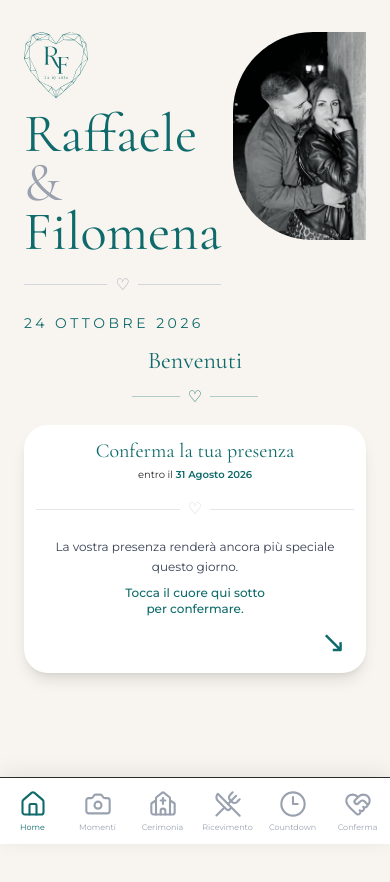
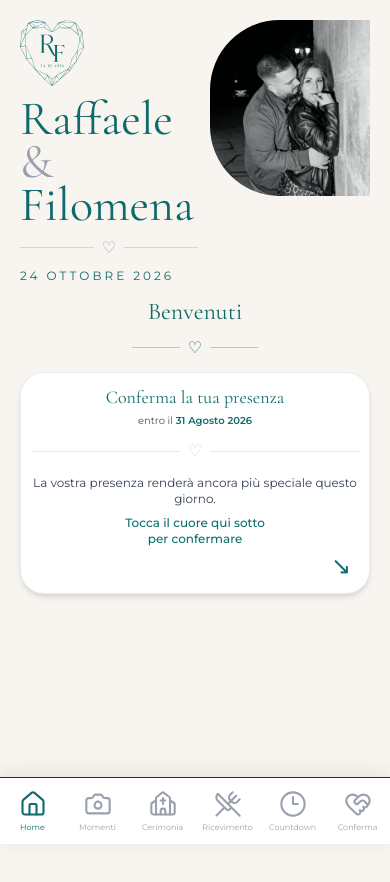
Before and after one commit to menailardi10-ui/matrimonio-raffaele-filomena, a Next.js app: page / in a window 390 px wide. Shown: the top 882 px of the page. Built offline with nearby package versions, Linux system fonts and the light colour scheme.

Commit message:
Ottimizzata home per mobile

```diff
--- a/src/app/page.tsx
+++ b/src/app/page.tsx
@@ -1,7 +1,7 @@
 export default function Home() {
   return (
     <main className="min-h-screen bg-[#F8F5F0] pb-24">
-      <div className="mx-auto max-w-md px-6 pt-8">
+      <div className="mx-auto max-w-md px-5 pt-5">
 
         {/* HERO */}
         <section className="mb-3 flex items-start gap-3">
@@ -15,7 +15,7 @@ export default function Home() {
               className="mb-3 w-16"
             />
 
-            <h1 className="font-title text-[3.4rem] leading-[0.9] text-[#0F6B6B]">
+            <h1 className="font-title text-[3rem] leading-[0.9] text-[#0F6B6B]">
               Raffaele
               <br />
               <span className="text-gray-400">&</span>
@@ -23,26 +23,25 @@ export default function Home() {
               Filomena
             </h1>
 
-            <div className="my-4 flex items-center gap-2">
+            <div className="my-2 flex items-center gap-2">
               <div className="h-px flex-1 bg-gray-300" />
               <span className="text-gray-400">♡</span>
               <div className="h-px flex-1 bg-gray-300" />
             </div>
 
-            <p className="whitespace-nowrap text-sm uppercase tracking-[0.25em] text-[#0F6B6B]">
+            <p className="whitespace-nowrap text-xs uppercase tracking-[0.25em] text-[#0F6B6B]">
               24 OTTOBRE 2026
             </p>
-
 
           </div>
 
           {/* DESTRA */}
-          <div className="w-44 overflow-hidden rounded-bl-[80px] rounded-tl-[80px]">
+          <div className="w-40 overflow-hidden rounded-bl-[70px] rounded-tl-[70px]">
 
             <img
               src="/images/hero.jpeg"
               alt="Raffaele e Filomena"
-              className="h-52 w-full object-cover"
+              className="h-44 w-full object-cover"
             />
 
           </div>
@@ -50,7 +49,7 @@ export default function Home() {
         </section>
 
         {/* BENVENUTI */}
-        <section className="mb-4 text-center">
+        <section className="mb-3 text-center">
 
           <h2 className="font-title text-2xl text-[#0F6B6B]">
             Benvenuti
@@ -62,31 +61,29 @@ export default function Home() {
             <div className="h-px w-12 bg-[#0F6B6B]/30" />
           </div>
 
-
-
         </section>
 
-        {/* RSVP */}
-        <section className="rounded-3xl bg-white p-3 shadow-lg">
+        {/* CONFERMA */}
+        <section className="rounded-3xl border border-[#0F6B6B]/10 bg-white p-2.5 shadow-md">
 
-          <h3 className="font-title text-xl text-[#0F6B6B] text-center">
+          <h3 className="text-center font-title text-lg text-[#0F6B6B]">
             Conferma la tua presenza
           </h3>
 
-          <p className="mt-1 text-[10px] leading-tight text-center">
+          <p className="mt-1 text-center text-[10px] leading-tight text-gray-600">
             entro il
             <span className="font-semibold text-[#0F6B6B]">
               {" "}31 Agosto 2026
             </span>
           </p>
 
-          <div className="my-4 flex items-center gap-2">
+          <div className="my-3 flex items-center gap-2">
             <div className="h-px flex-1 bg-gray-200" />
             <span className="text-gray-300">♡</span>
             <div className="h-px flex-1 bg-gray-200" />
           </div>
 
-          <p className="text-center text-xs leading-5 text-gray-700">
+          <p className="text-center text-xs leading-4 text-gray-700">
             La vostra presenza renderà
             ancora più speciale questo giorno.
           </p>
@@ -94,14 +91,14 @@ export default function Home() {
           <p className="mt-2 text-center text-xs font-medium text-[#0F6B6B]">
             Tocca il cuore qui sotto
             <br />
-            per confermare.
+            per confermare
           </p>
 
-          <div className="mt-2 flex justify-end pr-2">
-  <div className="text-3xl text-[#0F6B6B] animate-bounce">
-    ↘
-  </div>
-</div>
+          <div className="mt-1 flex justify-end pr-2">
+            <div className="animate-bounce text-2xl text-[#0F6B6B]">
+              ↘
+            </div>
+          </div>
 
         </section>
 
```
